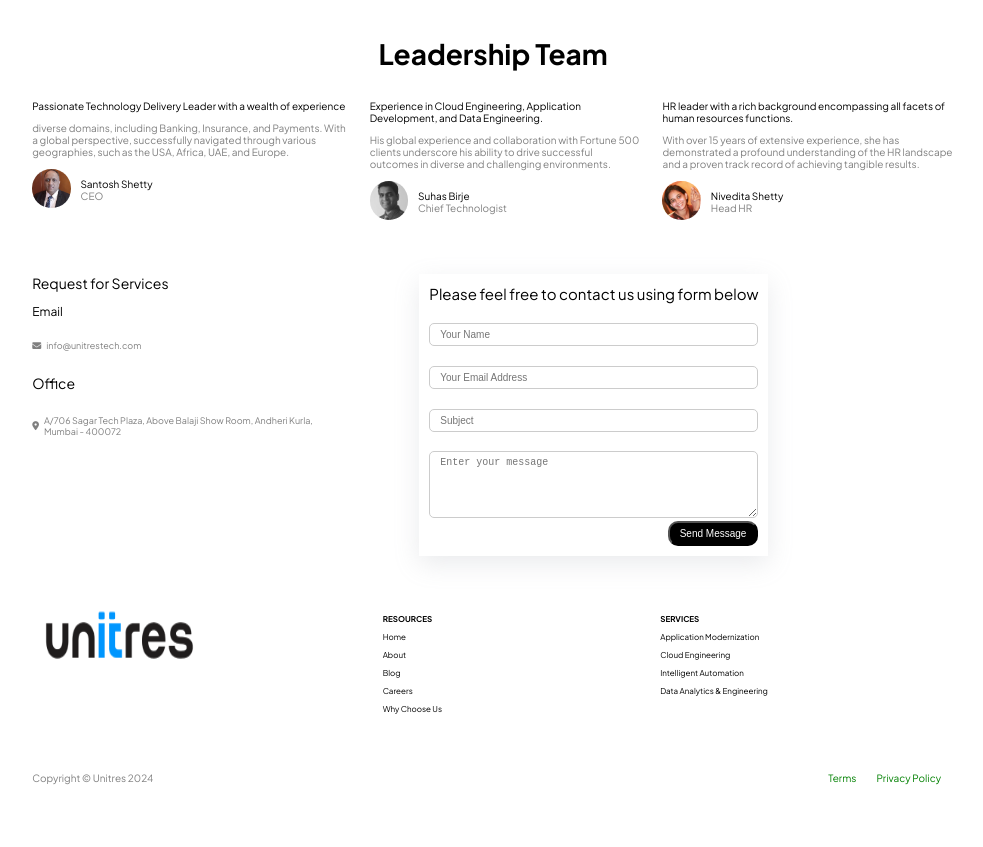
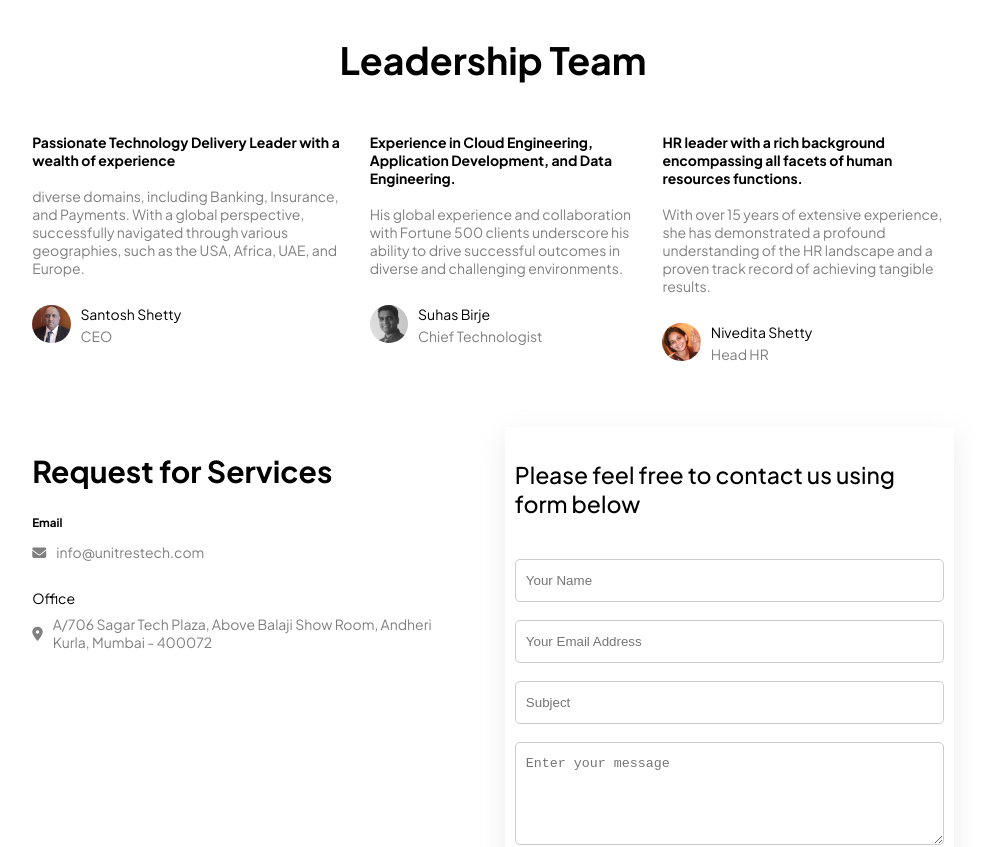
Before and after one commit to gmak22/unitres-clone, a React (Create React App) app: page /about in a window 1280 px wide. Shown: the part 1040-1887 px from the top of the page, without its empty margins (147-1130 px from the left). Before the commit the page ends 1844 px from the top, so only its background shows below. Built offline with nearby package versions, Linux system fonts and the light colour scheme.

Commit message:
file added with responsiveness

```diff
--- a/src/Styles/About.css
+++ b/src/Styles/About.css
@@ -29,11 +29,12 @@
   }
 
    .aboutusTextOne{
-    font-size:23px;
-    font-weight:650;
+    font-size: calc(1.35rem + 1.2vw);
+    font-weight: 700;
+    /* background-color: red; */
   }
   .aboutusTextTwo{
-    font-size: 10px;
+    /* font-size: 10px; */
     color:rgba(0, 0, 0, 0.5);
   }
 
@@ -61,7 +62,8 @@
 .container_three{
   display: flex;
   gap: 20px;
-  font-size: 10px;
+  /* font-size: 10px; */
+
   text-align: left;
 }
 
@@ -91,26 +93,30 @@
   display: flex;
   text-align: left;
   margin: 50px 14% 0% 14%;
-  gap: 3%;
+  /* gap: 2%;   */
+  justify-content: space-between;
+  /* background-color: red; */
 }
 .aboutcontainer-subfour{
   display: flex;
   /* border: 1px solid; */
    /* justify-content: center; */
-   gap: 5px;
+   gap: 10px;
   align-items: center;
-  font-size:9px;
+  /* font-size:9px; */
   color: rgba(0, 0, 0, 0.5);
-  margin-right: 20%;
+  margin-right: 15%;
+  margin-top: -20px;
 }
 input[type="text"]::placeholder {
-  font-size: 10px;
+  /* font-size: 10submitbtnpx; */
   font-weight: normal;
 }
 .formdata{
-  font-size: 10px;
+  /* font-size: 10px; */
+  color: rgba(0, 0, 0, 0.5);
   font-weight: normal;
-  padding:5px 10px;
+  padding:13px 10px;
   border-Radius:5px;
   border: 1px solid #ccc;
   width: calc(100% - 22px);
@@ -118,6 +124,7 @@ input[type="text"]::placeholder {
 .formdata:focus{
   border-color: green;
 }
+/* 2 */
 .containerfooter{
   margin: 50px 20% 0% 14%;
   display: flex;
@@ -128,7 +135,7 @@ input[type="text"]::placeholder {
   display: flex;
   width: 100%;
   justify-content:space-around;
-  font-size: 8px;
+  /* font-size: 8px; */
   text-align: left;
   /* background-color: pink; */
 }
@@ -136,18 +143,22 @@ input[type="text"]::placeholder {
   margin: 50px 15% 0% 14%;
   display: flex;
   justify-content:space-between;
-  font-size: 10px;
+  /* font-size: 10px; */
 }
 #submitbtn{
+  margin: 20px 0px;
   background-color: black;
   color: white;
-  border-radius: 10px;
-  font-size: 10px;
-  padding: 5px 10px;
+  border-radius: 20px;
+  /* font-size: 10px; */
+  padding: 10px 20px;
 }
 #logoimg{
   width: 17vw;
   height:7vh;
+}
+.footerTags{
+  color: rgba(0, 0, 0, 0.5);
 }
 
 @media only screen and (min-width: 100px) and (max-width: 800px)   {
--- a/src/components/Footer.jsx
+++ b/src/components/Footer.jsx
@@ -7,9 +7,9 @@ export const Footer = () => {
     <div style={{paddingBottom:"20px"}}>
         {/* footer */}
         <div className='aboutcontainer-four'>
-        <div>Request for Services
+        <div ><h2 style={{fontSize:"30px", fontWeight:"700px", }}>Request for Services</h2>
             <div>
-            <p style={{ fontSize: "12px" }}>Email</p>
+            <h5 style={{  }}>Email</h5>
             <div className='aboutcontainer-subfour'>
                 <div><i class="fa-solid fa-envelope"></i></div>
                 <div><p>info@unitrestech.com</p></div>
@@ -24,7 +24,8 @@ export const Footer = () => {
             </div>
         </div>
 
-        <div style={{ boxShadow: "rgba(149, 157, 165, 0.2) 0px 8px 24px", padding: "10px 10px", fontSize: "15px" }}>Please feel free to contact us using form below
+        <div style={{ boxShadow: "rgba(149, 157, 165, 0.2) 0px 8px 24px", padding: "10px 10px",}}>
+            <h3 style={{fontSize:"23px",fontWeight: "500"}}>Please feel free to contact us using form below</h3>
             <form action=""> <br />
             <input type="text" name="name" placeholder="Your Name" id="name" class="formdata" /> <br />
             <br /><input type="email" name="email" placeholder="Your Email Address" id="email" class="formdata" /><br />
@@ -41,26 +42,26 @@ export const Footer = () => {
         <div style={{width:"40%"}}><img src={logo} alt="logo" id="logoimg"/></div>
         <div>
             <div>
-                <p style={{fontSize: "8px",fontWeight:"bold" }}>RESOURCES</p>
-                <p>Home</p>
-                <p>About</p>
-                <p>Blog</p>
-                <p>Careers</p>
-                <p>Why Choose Us</p>
+                <h6 style={{fontSize:"13px", fontWeight:"500"}}>RESOURCES</h6>
+                <p className='footerTags'>Home</p>
+                <p className='footerTags'>About</p>
+                <p className='footerTags'>Blog</p>
+                <p className='footerTags'> Careers</p>
+                <p className='footerTags'>Why Choose Us</p>
             </div>
             <div>
-                <p style={{fontSize: "8px",fontWeight:"bold" }}>SERVICES</p>
-                <p>Application Modernization</p>
-                <p>Cloud Engineering</p>
-                <p>Intelligent Automation</p>
-                <p>Data Analytics & Engineering</p>
+                <h6 style={{fontSize:"13px", fontWeight:"500"}}>SERVICES</h6>
+                <p className='footerTags'>Application Modernization</p>
+                <p className='footerTags'>Cloud Engineering</p>
+                <p className='footerTags'>Intelligent Automation</p>
+                <p className='footerTags'>Data Analytics & Engineering</p>
             </div>
         </div>
         </div>
 
         <div className='containerfooterLast'>
         <div style={{color: "rgba(0, 0, 0, 0.5)"}}>Copyright © Unitres 2024</div>
-        <div style={{ display: "flex", justifyContent:"space-between", columnGap:"20px", color:"green" }}><div>Terms</div> <div>Privacy Policy</div></div>
+        <div style={{ display: "flex", justifyContent:"space-between", columnGap:"20px", color:"green"}} className='footerTags'><div>Terms</div> <div>Privacy Policy</div></div>
         </div>
     </div>
   )
--- a/src/pages/About.jsx
+++ b/src/pages/About.jsx
@@ -19,7 +19,7 @@ export default function About() {
       <div className='aboutConatinertwo'>
         <div className='aboutusOne'>
           <div className='aboutusOneConatinerone' style={{ width: "50%", }}>
-            <div><h1 className='aboutusTextOne'>About Us</h1></div>
+            <div><h2 className='aboutusTextOne'>About Us</h2></div>
             <div className='aboutusTextTwo'>
               <p>UNITRES enables companies to explore and adopt new age technologies that cater to ongoing business demands.
                 Our intelligent and customized talent acquisition solutions will ensure the best Technology,
@@ -35,10 +35,10 @@ export default function About() {
 
       {/* 3rd */}
       <div className='container-three'>
-        <div style={{textAlign:"center", marginTop:"50px"}}><h1>Leadership Team</h1></div>
+        <div  style={{textAlign:"center", marginTop:"50px", fontSize:"25px",fontWeight: "700"}}><h2>Leadership Team</h2></div>
         <div className='container_three'>
           <div>
-            <div style={{ fontSize: "bold" }}><p>Passionate Technology Delivery Leader with a wealth of experience</p></div>
+            <div style={{ fontSize: "bold" }}><h4>Passionate Technology Delivery Leader with a wealth of experience</h4></div>
             <div style={{ color: "rgba(0, 0, 0, 0.5)" }}><p>diverse domains, including Banking, Insurance, and Payments. With a global perspective, successfully navigated through various
               geographies, such as the USA, Africa, UAE, and Europe.</p>
             </div>
@@ -52,7 +52,7 @@ export default function About() {
             </div>
           </div>
           <div>
-            <div style={{ fontSize: "bold" }}><p>Experience in Cloud Engineering, Application Development, and Data Engineering.</p></div>
+            <div style={{ fontSize: "bold" }}><h4>Experience in Cloud Engineering, Application Development, and Data Engineering.</h4></div>
             <div style={{ color: "rgba(0, 0, 0, 0.5)" }}><p>His global experience and collaboration with Fortune 500 clients underscore his
               ability to drive successful outcomes in diverse and challenging environments.</p>
             </div>
@@ -66,7 +66,7 @@ export default function About() {
             </div>
           </div>
           <div>
-            <div style={{ fontSize: "bold" }}><p>HR leader with a rich background encompassing all facets of human resources functions.</p></div>
+            <div style={{ fontSize: "bold" }}><h4>HR leader with a rich background encompassing all facets of human resources functions.</h4></div>
             <div style={{ color: "rgba(0, 0, 0, 0.5)" }}><p>With over 15 years of extensive experience, she has demonstrated a profound understanding
               of the HR landscape and a proven track record of achieving tangible results.</p>
             </div>
```
